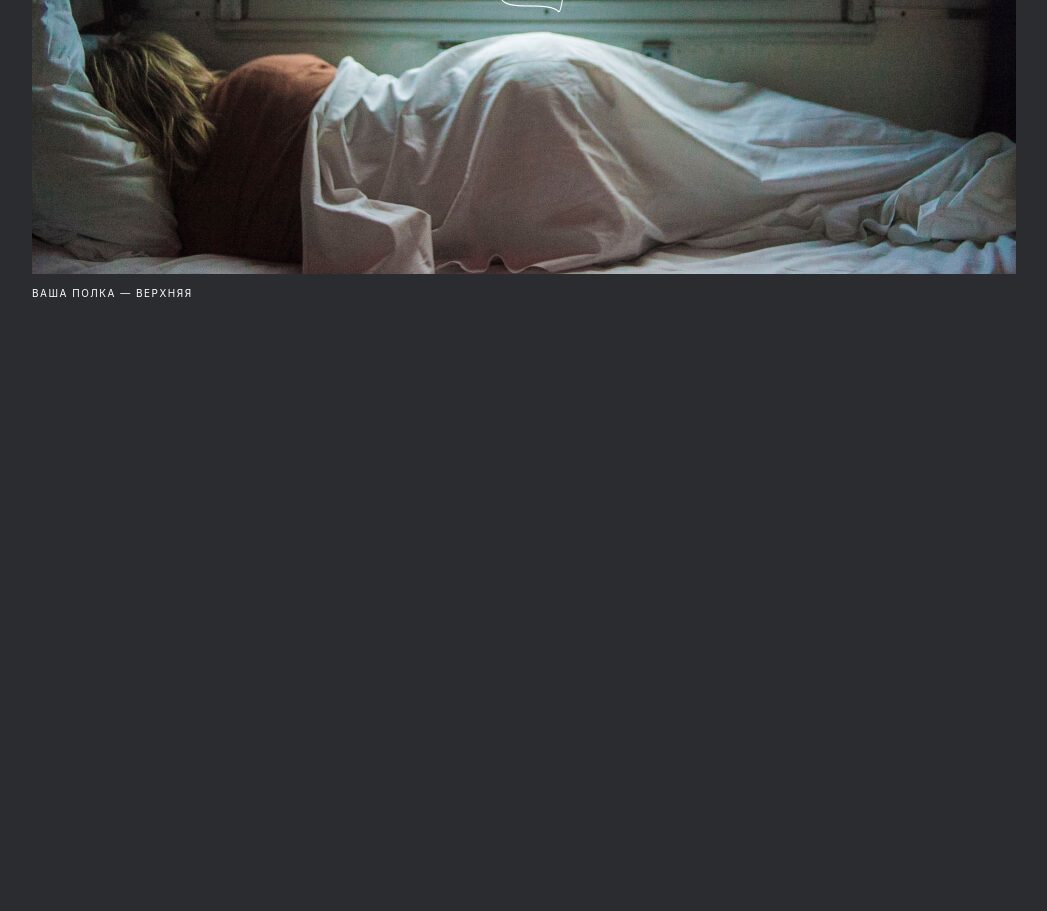
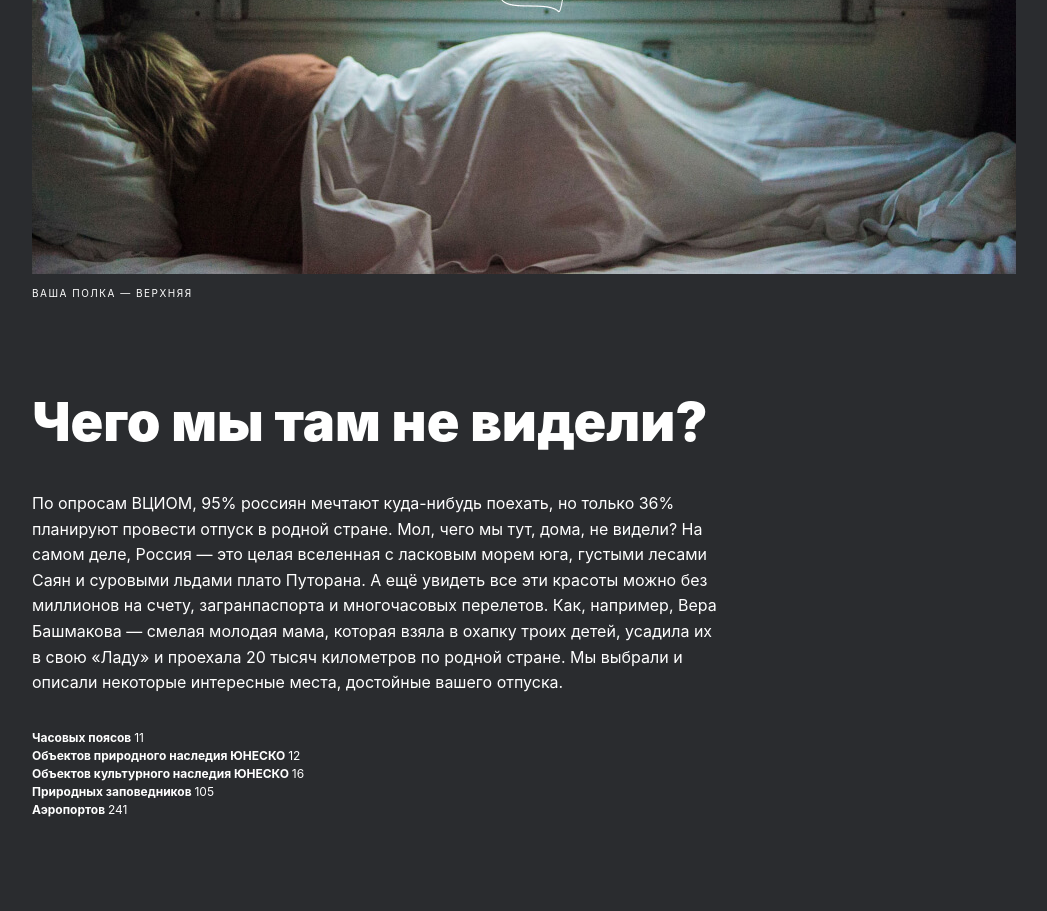
Before and after one commit to Cowboy-Killerrr/travel, a plain HTML site: page index.html in a window 1280 px wide. Shown: the part 856-1767 px from the top of the page, without its empty margins (116-1163 px from the left). Before the commit the page ends 1156 px from the top, so only its background shows below. Drawn offline with Linux system fonts and the light colour scheme; a web font is replaced by a local one.

Commit message:
Добавлен Description, внесены правки в Header

```diff
--- /dev/null
+++ b/blocks/descr/__article/descr__article.css
@@ -0,0 +1,12 @@
+.descr__article {
+  box-sizing: border-box;
+  max-width: 690px;
+  display: flex;
+  flex-direction: column;
+  align-items: flex-start;
+}
+@media screen and (max-width: 768px) {
+    .descr__article {
+        max-width: 100%;
+      }
+}
--- /dev/null
+++ b/blocks/descr/__digit-title/descr__digit-title.css
@@ -0,0 +1,6 @@
+.descr__digit-title {
+  margin: 0;
+  font-weight: 700;
+  font-size: 12px;
+  line-height: 1.5;
+}
--- /dev/null
+++ b/blocks/descr/__digit/descr__digit.css
@@ -0,0 +1,3 @@
+.descr__digit {
+  font-weight: 400;
+}
--- /dev/null
+++ b/blocks/descr/__digits/descr__digits.css
@@ -0,0 +1,5 @@
+.descr__digits {
+  margin: 0;
+  padding: 0;
+  list-style-type: none;
+}
--- /dev/null
+++ b/blocks/descr/__paragraph/descr__paragraph.css
@@ -0,0 +1,7 @@
+.descr__paragraph {
+  margin: 40px 0 33px 0;
+  font-weight: 400;
+  font-size: 16px;
+  line-height: 1.6;
+  width: 100%;
+}
--- /dev/null
+++ b/blocks/descr/__title/descr__title.css
@@ -0,0 +1,12 @@
+.descr__title {
+  margin: 0;
+  font-weight: 900;
+  font-size: 54px;
+  line-height: 1.1;
+  width: 100%;
+}
+@media screen and (max-width: 320px) {
+    .descr__title {
+        font-size: 32px;
+      }
+}
--- /dev/null
+++ b/blocks/descr/descr.css
@@ -0,0 +1,15 @@
+.descr {
+  padding: 92px 0;
+  max-width: 984px;
+  margin: 0 auto;
+}
+@media screen and (max-width: 768px) {
+    .descr {
+        padding: 88px 24px;
+      }
+}
+@media screen and (max-width: 320px) {
+    .descr {
+        padding: 64px 16px;
+      }
+}
--- a/blocks/header/__lang-list/header__lang-list.css
+++ b/blocks/header/__lang-list/header__lang-list.css
@@ -1,6 +1,6 @@
 .header__lang-list {
   list-style-type: none;
-  padding: 0;
+  padding: 0 0 8px 0;
   margin: 0;
   display: flex;
   gap: 18px;
--- a/blocks/header/header.css
+++ b/blocks/header/header.css
@@ -1,7 +1,7 @@
 .header {
   display: flex;
   justify-content: space-between;
-  align-items: center;
+  align-items: flex-end;
   max-width: 1280px;
   margin: 0 auto;
   padding: 28px 48px 56px 48px;
--- a/index.html
+++ b/index.html
@@ -72,6 +72,54 @@
         </picture>
         <p class="hero__image-subtext">Ваша полка — верхняя</p>
       </section>
+
+      <!-- description -->
+      <section class="descr">
+        <article class="descr__article">
+          <h2 class="descr__title">Чего мы там не видели?</h2>
+          <p class="descr__paragraph">
+            По опросам ВЦИОМ, 95% россиян мечтают куда-нибудь поехать, но только
+            36% планируют провести отпуск в родной стране. Мол, чего мы тут,
+            дома, не видели? На самом деле, Россия — это целая вселенная с
+            ласковым морем юга, густыми лесами Саян и суровыми льдами плато
+            Путорана. А ещё увидеть все эти красоты можно без миллионов на
+            счету, загранпаспорта и многочасовых перелетов. Как, например, Вера
+            Башмакова — смелая молодая мама, которая взяла в охапку троих детей,
+            усадила их в свою «Ладу» и проехала 20 тысяч километров по родной
+            стране. Мы выбрали и описали некоторые интересные места, достойные
+            вашего отпуска.
+          </p>
+          <ul class="descr__digits">
+            <li>
+              <p class="descr__digit-title">
+                Часовых поясов <span class="descr__digit">11</span>
+              </p>
+            </li>
+            <li>
+              <p class="descr__digit-title">
+                Объектов природного наследия ЮНЕСКО
+                <span class="descr__digit">12</span>
+              </p>
+            </li>
+            <li>
+              <p class="descr__digit-title">
+                Объектов культурного наследия ЮНЕСКО
+                <span class="descr__digit">16</span>
+              </p>
+            </li>
+            <li>
+              <p class="descr__digit-title">
+                Природных заповедников <span class="descr__digit">105</span>
+              </p>
+            </li>
+            <li>
+              <p class="descr__digit-title">
+                Аэропортов <span class="descr__digit">241</span>
+              </p>
+            </li>
+          </ul>
+        </article>
+      </section>
     </main>
   </body>
 </html>
--- a/pages/index.css
+++ b/pages/index.css
@@ -18,3 +18,12 @@
 @import url('../blocks/hero/__subtitle/hero__subtitle.css');
 @import url('../blocks/hero/__image/hero__image.css');
 @import url('../blocks/hero/__image-subtext/hero__image-subtext.css');
+
+/* description */
+@import url('../blocks/descr/descr.css');
+@import url('../blocks/descr/__article/descr__article.css');
+@import url('../blocks/descr/__title/descr__title.css');
+@import url('../blocks/descr/__paragraph/descr__paragraph.css');
+@import url('../blocks/descr/__digits/descr__digits.css');
+@import url('../blocks/descr/__digit-title/descr__digit-title.css');
+@import url('../blocks/descr/__digit/descr__digit.css');
```
